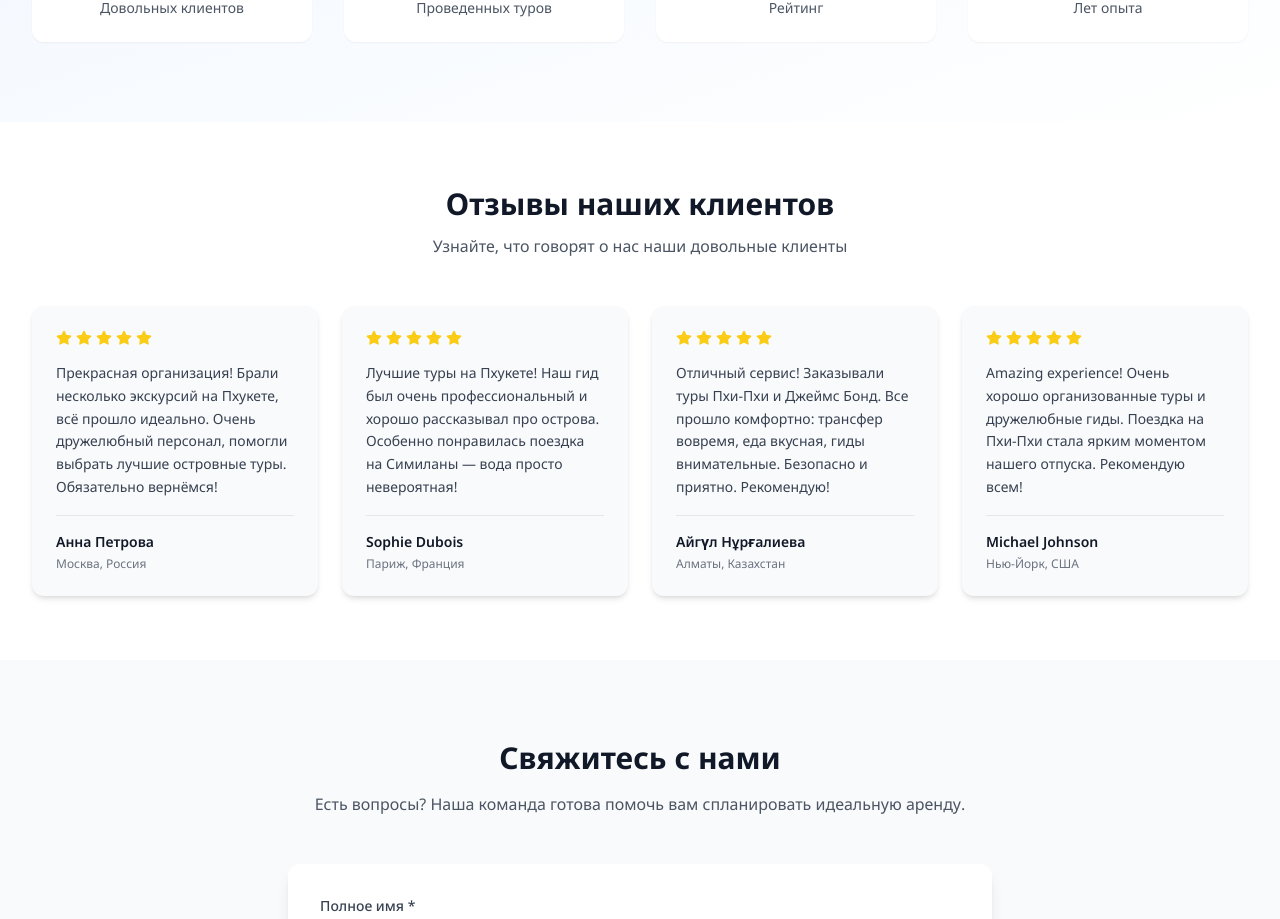
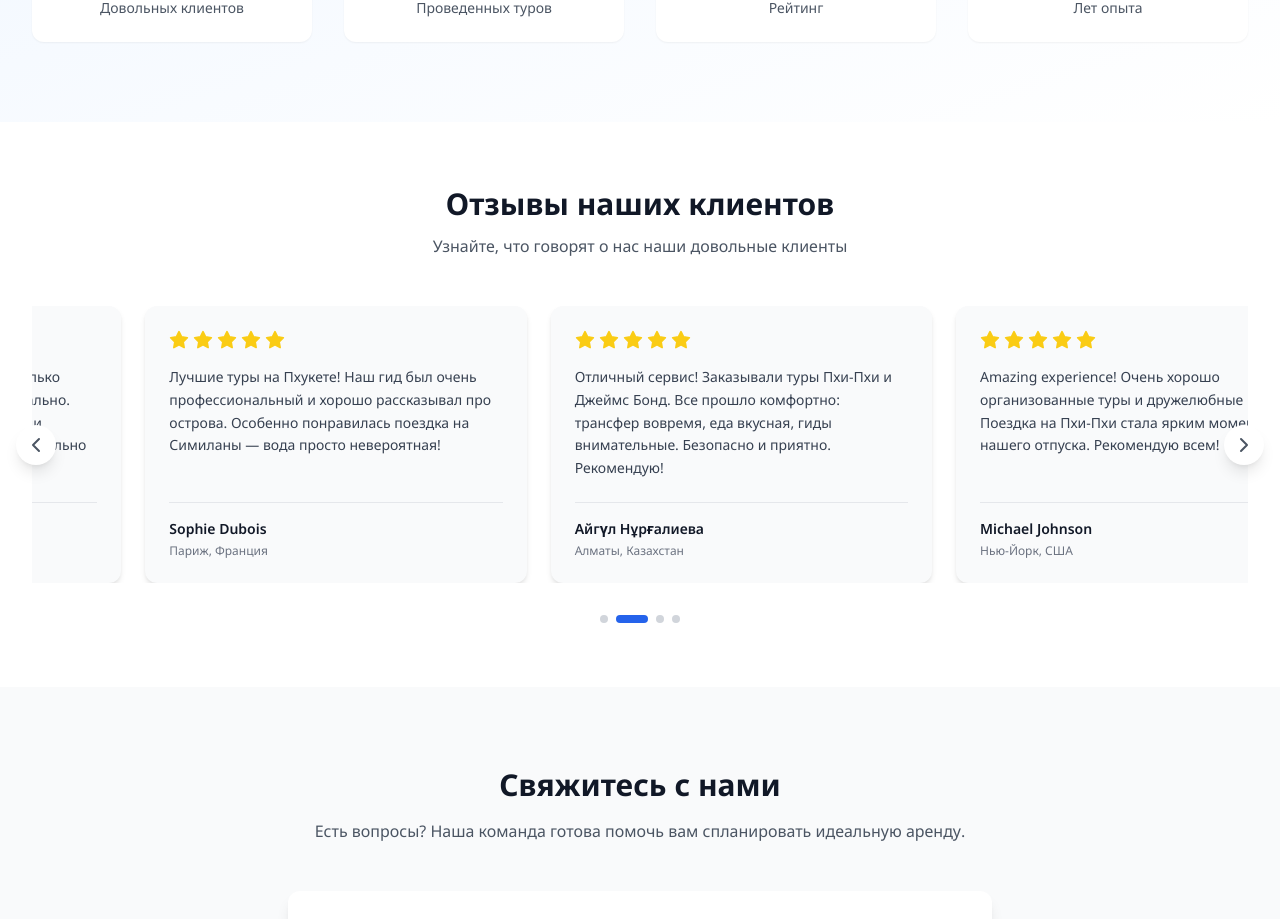
Before and after one commit to AlikSF/PersonalAI, a React (Vite) app: page / in a window 1280 px wide. Shown: the part 2218-3137 px from the top of the page. Built offline with nearby package versions, Linux system fonts and the light colour scheme; no server answers; the database is empty.

Commit message:
Updated Testimonials.tsx

```diff
--- a/src/components/Testimonials.tsx
+++ b/src/components/Testimonials.tsx
@@ -1,5 +1,6 @@
-import { Star } from 'lucide-react';
+import { Star, ChevronLeft, ChevronRight } from 'lucide-react';
 import { useLanguage } from '../contexts/LanguageContext';
+import { useState, useEffect, useRef } from 'react';
 
 interface Testimonial {
   id: number;
@@ -106,8 +107,64 @@ const testimonials: Testimonial[] = [
 
 export function Testimonials() {
   const { language, t } = useLanguage();
+  const [currentIndex, setCurrentIndex] = useState(0);
+  const [isAutoPlaying, setIsAutoPlaying] = useState(true);
+  const [touchStart, setTouchStart] = useState(0);
+  const [touchEnd, setTouchEnd] = useState(0);
+  const autoPlayRef = useRef<NodeJS.Timeout>();
+
+  const nextSlide = () => {
+    setCurrentIndex((prevIndex) => (prevIndex + 1) % testimonials.length);
+  };
+
+  const prevSlide = () => {
+    setCurrentIndex((prevIndex) =>
+      prevIndex === 0 ? testimonials.length - 1 : prevIndex - 1
+    );
+  };
+
+  const goToSlide = (index: number) => {
+    setCurrentIndex(index);
+  };
+
+  useEffect(() => {
+    if (isAutoPlaying) {
+      autoPlayRef.current = setInterval(nextSlide, 3500);
+    }
+    return () => {
+      if (autoPlayRef.current) {
+        clearInterval(autoPlayRef.current);
+      }
+    };
+  }, [isAutoPlaying, currentIndex]);
+
+  const handleTouchStart = (e: React.TouchEvent) => {
+    setTouchStart(e.targetTouches[0].clientX);
+  };
+
+  const handleTouchMove = (e: React.TouchEvent) => {
+    setTouchEnd(e.targetTouches[0].clientX);
+  };
+
+  const handleTouchEnd = () => {
+    if (touchStart - touchEnd > 75) {
+      nextSlide();
+    }
+    if (touchStart - touchEnd < -75) {
+      prevSlide();
+    }
+  };
+
+  const handleMouseEnter = () => {
+    setIsAutoPlaying(false);
+  };
+
+  const handleMouseLeave = () => {
+    setIsAutoPlaying(true);
+  };
+
   return (
-    <section className="py-12 md:py-16 bg-white">
+    <section className="py-12 md:py-16 bg-white overflow-hidden">
       <div className="max-w-7xl mx-auto px-4 sm:px-6 lg:px-8">
         <div className="text-center mb-8 md:mb-12">
           <h2 className="text-2xl md:text-3xl font-bold text-gray-900 mb-3">
@@ -118,24 +175,39 @@ export function Testimonials() {
           </p>
         </div>
 
-        <div className="grid grid-cols-1 md:grid-cols-2 lg:grid-cols-4 gap-6">
+        <div
+          className="relative"
+          onMouseEnter={handleMouseEnter}
+          onMouseLeave={handleMouseLeave}
+          onTouchStart={handleTouchStart}
+          onTouchMove={handleTouchMove}
+          onTouchEnd={handleTouchEnd}
+        >
+          <div className="overflow-hidden">
+            <div
+              className="flex transition-transform duration-700 ease-in-out"
+              style={{
+                transform: `translateX(-${currentIndex * (100 / testimonials.length)}%)`
+              }}
+            >
               {testimonials.map((testimonial) => (
                 <div
                   key={testimonial.id}
-              className="bg-gray-50 rounded-xl p-6 shadow-md hover:shadow-lg transition-shadow duration-300"
+                  className="w-full md:w-1/2 lg:w-1/3 flex-shrink-0 px-3"
                 >
+                  <div className="bg-gray-50 rounded-xl p-6 shadow-md hover:shadow-xl transition-shadow duration-300 h-full">
                     <div className="flex items-center justify-between mb-4">
                       <div className="flex gap-1">
                         {[...Array(testimonial.rating)].map((_, i) => (
                           <Star
                             key={i}
-                      className="h-4 w-4 fill-yellow-400 text-yellow-400"
+                            className="h-5 w-5 fill-yellow-400 text-yellow-400"
                           />
                         ))}
                       </div>
                     </div>
 
-              <p className="text-sm text-gray-700 mb-4 leading-relaxed">
+                    <p className="text-sm text-gray-700 mb-4 leading-relaxed min-h-[120px]">
                       {language === 'en' ? testimonial.textEn :
                         language === 'az' ? testimonial.textAz :
                         language === 'kk' ? testimonial.textKk :
@@ -162,6 +234,40 @@ export function Testimonials() {
                       </p>
                     </div>
                   </div>
+                </div>
+              ))}
+            </div>
+          </div>
+
+          <button
+            onClick={prevSlide}
+            className="hidden md:flex absolute left-0 top-1/2 -translate-y-1/2 -translate-x-4 bg-white rounded-full p-2 shadow-lg hover:bg-gray-100 transition-colors z-10"
+            aria-label="Previous testimonial"
+          >
+            <ChevronLeft className="h-6 w-6 text-gray-600" />
+          </button>
+
+          <button
+            onClick={nextSlide}
+            className="hidden md:flex absolute right-0 top-1/2 -translate-y-1/2 translate-x-4 bg-white rounded-full p-2 shadow-lg hover:bg-gray-100 transition-colors z-10"
+            aria-label="Next testimonial"
+          >
+            <ChevronRight className="h-6 w-6 text-gray-600" />
+          </button>
+        </div>
+
+        <div className="flex justify-center gap-2 mt-8">
+          {testimonials.map((_, index) => (
+            <button
+              key={index}
+              onClick={() => goToSlide(index)}
+              className={`h-2 rounded-full transition-all duration-300 ${
+                index === currentIndex
+                  ? 'w-8 bg-blue-600'
+                  : 'w-2 bg-gray-300 hover:bg-gray-400'
+              }`}
+              aria-label={`Go to testimonial ${index + 1}`}
+            />
           ))}
         </div>
       </div>
```
Lines whose indentation alone changed are shown as unchanged.
